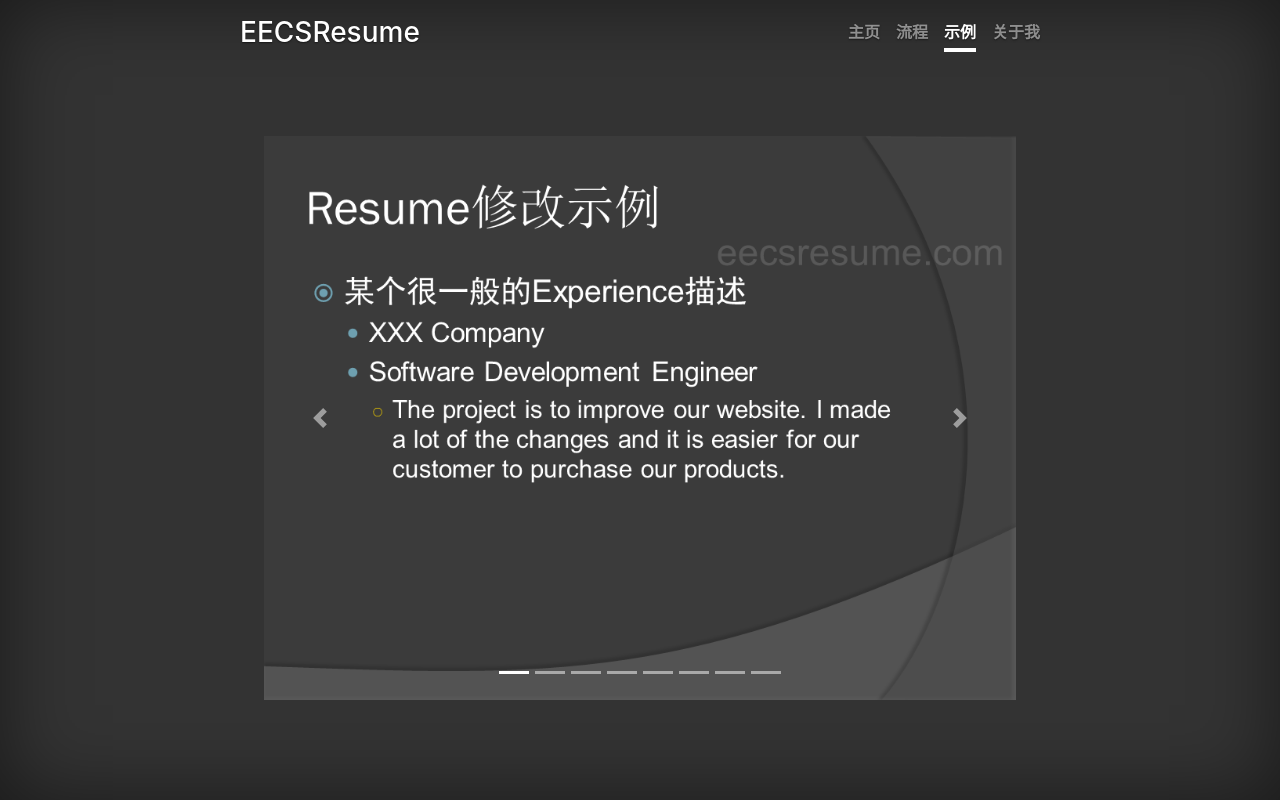
After one commit to gaogaotiantian/eecsresume, a Flask app: page /example in a window 1280 px wide. The commit adds this page. Run offline with Flask 2, Linux system fonts and the light colour scheme; parts of the project's set-up code (start-up, migrations or seed data) failed here and were passed over; some libraries are stand-ins or nearby versions.

Commit message:
Check in the carousel and new example page

```diff
--- a/app.py
+++ b/app.py
@@ -168,6 +168,10 @@ def procedure():
 def about():
     return render_template('about.html')
 
+@app.route('/example')
+def example():
+    return render_template('example.html')
+
 @app.route('/submit')
 def submit():
     return render_template('submit.html')
--- a/static/eecsresume.css
+++ b/static/eecsresume.css
@@ -39,7 +39,7 @@ body {
 }
 
 .cover-container {
-  max-width: 42em;
+  max-width: 52em;
 }
 
 
--- a/static/eecsresume.js
+++ b/static/eecsresume.js
@@ -9,6 +9,8 @@ $(function() {
         $("#nav-procedure").addClass("active");
     } else if (window.location.href.indexOf("about") != -1) {
         $("#nav-aboutme").addClass("active");
+    } else if (window.location.href.indexOf("example") != -1) {
+        $("#nav-example").addClass("active");
     } else {
         $("#nav-home").addClass("active");
     }
@@ -71,4 +73,10 @@ $(function() {
     })
 
     // Main page functions end
+
+    // Example page functions
+    $('.carousel').carousel({
+        interval: false
+    })
+    // Example page functions end
 })
--- /dev/null
+++ b/templates/example.html
@@ -0,0 +1,60 @@
+<html>
+{% include 'header.html' %}
+<body class="text-center">
+  <div class="cover-container d-flex w-100 h-100 p-3 mx-auto flex-column">
+    {% include 'navbar.html' %}
+    <main role="main" class="inner cover">
+      <div id="main-content">
+        <div id="carouselExampleIndicators" class="carousel slide" data-ride="carousel">
+          <ol class="carousel-indicators">
+            <li data-target="#carouselExampleIndicators" data-slide-to="0" class="active"></li>
+            <li data-target="#carouselExampleIndicators" data-slide-to="1"></li>
+            <li data-target="#carouselExampleIndicators" data-slide-to="2"></li>
+            <li data-target="#carouselExampleIndicators" data-slide-to="3"></li>
+            <li data-target="#carouselExampleIndicators" data-slide-to="4"></li>
+            <li data-target="#carouselExampleIndicators" data-slide-to="5"></li>
+            <li data-target="#carouselExampleIndicators" data-slide-to="6"></li>
+            <li data-target="#carouselExampleIndicators" data-slide-to="7"></li>
+          </ol>
+          <div class="carousel-inner">
+            <div class="carousel-item active">
+              <img class="d-block w-100" src="/static/resumereview/1.png">
+            </div>
+            <div class="carousel-item">
+              <img class="d-block w-100" src="/static/resumereview/2.png">
+            </div>
+            <div class="carousel-item">
+              <img class="d-block w-100" src="/static/resumereview/3.png">
+            </div>
+            <div class="carousel-item">
+              <img class="d-block w-100" src="/static/resumereview/4.png">
+            </div>
+            <div class="carousel-item">
+              <img class="d-block w-100" src="/static/resumereview/5.png">
+            </div>
+            <div class="carousel-item">
+              <img class="d-block w-100" src="/static/resumereview/6.png">
+            </div>
+            <div class="carousel-item">
+              <img class="d-block w-100" src="/static/resumereview/7.png">
+            </div>
+            <div class="carousel-item">
+              <img class="d-block w-100" src="/static/resumereview/8.png">
+            </div>
+          </div>
+          <a class="carousel-control-prev" href="#carouselExampleIndicators" role="button" data-slide="prev">
+            <span class="carousel-control-prev-icon" aria-hidden="true"></span>
+            <span class="sr-only">Previous</span>
+          </a>
+          <a class="carousel-control-next" href="#carouselExampleIndicators" role="button" data-slide="next">
+            <span class="carousel-control-next-icon" aria-hidden="true"></span>
+            <span class="sr-only">Next</span>
+          </a>
+        </div>
+      </div>
+      <div class="loader d-none"></div>
+    </main>
+    <footer class="mastfoot mt-auto">
+    </footer>
+</body>
+</html>
--- a/templates/header.html
+++ b/templates/header.html
@@ -1,6 +1,8 @@
 <head>
   <meta charset="utf-8">
   <meta name="viewport" content="width=device-width, initial-scale=1, shrink-to-fit=no">
+
+  <link rel="icon" href="/static/favicon.ico" type="image/icon">
 
   <link href="https://stackpath.bootstrapcdn.com/bootstrap/4.1.0/css/bootstrap.min.css" rel="stylesheet" integrity="sha384-9gVQ4dYFwwWSjIDZnLEWnxCjeSWFphJiwGPXr1jddIhOegiu1FwO5qRGvFXOdJZ4" crossorigin="anonymous">
   <script
--- a/templates/navbar.html
+++ b/templates/navbar.html
@@ -1,9 +1,10 @@
     <header class="masthead mb-auto">
       <div class="inner">
-        <h3 class="masthead-brand">EECSResume</h3>
+        <a href="./"><h3 class="masthead-brand">EECSResume</h3></a>
         <nav class="nav nav-masthead justify-content-center">
           <a id="nav-home" class="nav-link" href="./">主页</a>
           <a id="nav-procedure" class="nav-link" href="/procedure">流程</a>
+          <a id="nav-example" class="nav-link" href="/example">示例</a>
           <a id="nav-aboutme" class="nav-link" href="/about">关于我</a>
         </nav>
       </div>
```
Also changed, not shown: static/favicon.ico (added), static/resumereview/1.png (added), static/resumereview/2.png (added), static/resumereview/3.png (added), static/resumereview/4.png (added), static/resumereview/5.png (added), static/resumereview/6.png (added), static/resumereview/7.png (added), static/resumereview/8.png (added).
